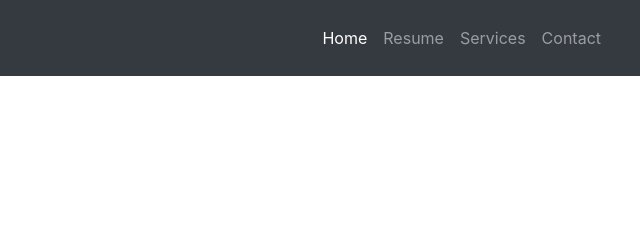
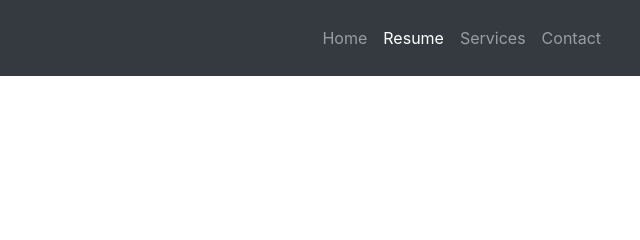
Before and after one commit to seankmartin/seankmartin.github.io, a website with bundled scripts: page resume.html in a window 1280 px wide. Shown: the top 240 px of the page, 640-1280 px from the left. Built offline with nearby package versions, Linux system fonts and the light colour scheme; a web font is replaced by a local one.

Commit message:
Fixed issue and highlight current page

```diff
--- a/resume.html
+++ b/resume.html
@@ -36,13 +36,13 @@
           </button>
       <div class="collapse navbar-collapse" id="navbarResponsive">
         <ul class="navbar-nav ml-auto">
+          <li class="nav-item">
+            <a class="nav-link" href="index.html">Home</a>
+          </li>
           <li class="nav-item active">
-            <a class="nav-link" href="index.html">Home
-                  <span class="sr-only">(current)</span>
-                </a>
-          </li>
-          <li class="nav-item">
-            <a class="nav-link" href="resume.html">Resume</a>
+            <a class="nav-link" href="resume.html">Resume
+                <span class="sr-only">(current)</span>
+            </a>
           </li>
           <li class="nav-item">
             <a class="nav-link" href="#">Services</a>
@@ -58,7 +58,7 @@
   <!-- Side navigation bar-->
   <nav class="navbar navbar-expand-lg navbar-dark bg-primary fixed-top" id="sideNav">
     <a class="navbar-brand js-scroll-trigger" href="#page-top">
-      <span class="d-block d-lg-none">Clarence Taylor</span>
+      <span class="d-block d-lg-none">Sean Martin</span>
       <span class="d-none d-lg-block">
         <img class="img-fluid img-profile rounded-circle mx-auto mb-2" src="img/profile.jpg" alt="">
       </span>
```
Also changed, not shown: index.html (+2 -2 lines).
